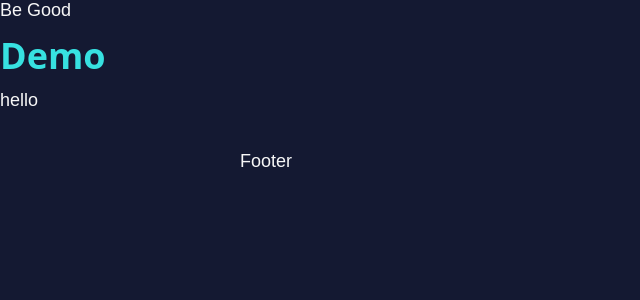
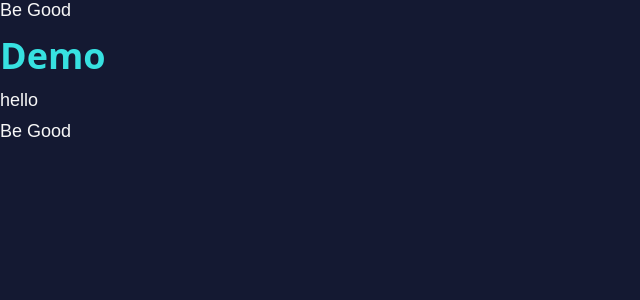
Before and after one commit to gothamgo/demo, a Jekyll site: the page built from index.html, in a window 1280 px wide. Shown: the top 300 px of the page, without its empty margins (0-640 px from the left). Built offline with Jekyll 4.4.1, drawn with Linux system fonts in a browser that asks for light colours.

Commit message:
Update footer.html

```diff
--- a/_includes/footer.html
+++ b/_includes/footer.html
@@ -1,17 +1,14 @@
 <style>
   div.footer {
-    padding: 20px 10px;
   }
-  footer {
+  banner {
     margin: 0 auto;
     max-width: 800px;
   }
 </style>
 
-<div class="footer">
-  <footer>
-    <p>
-      Footer
-    </p>
-  </footer>
-</div>
+<footer>
+  <div class="banner">
+    Be Good
+  </dev>
+</footer>
```
